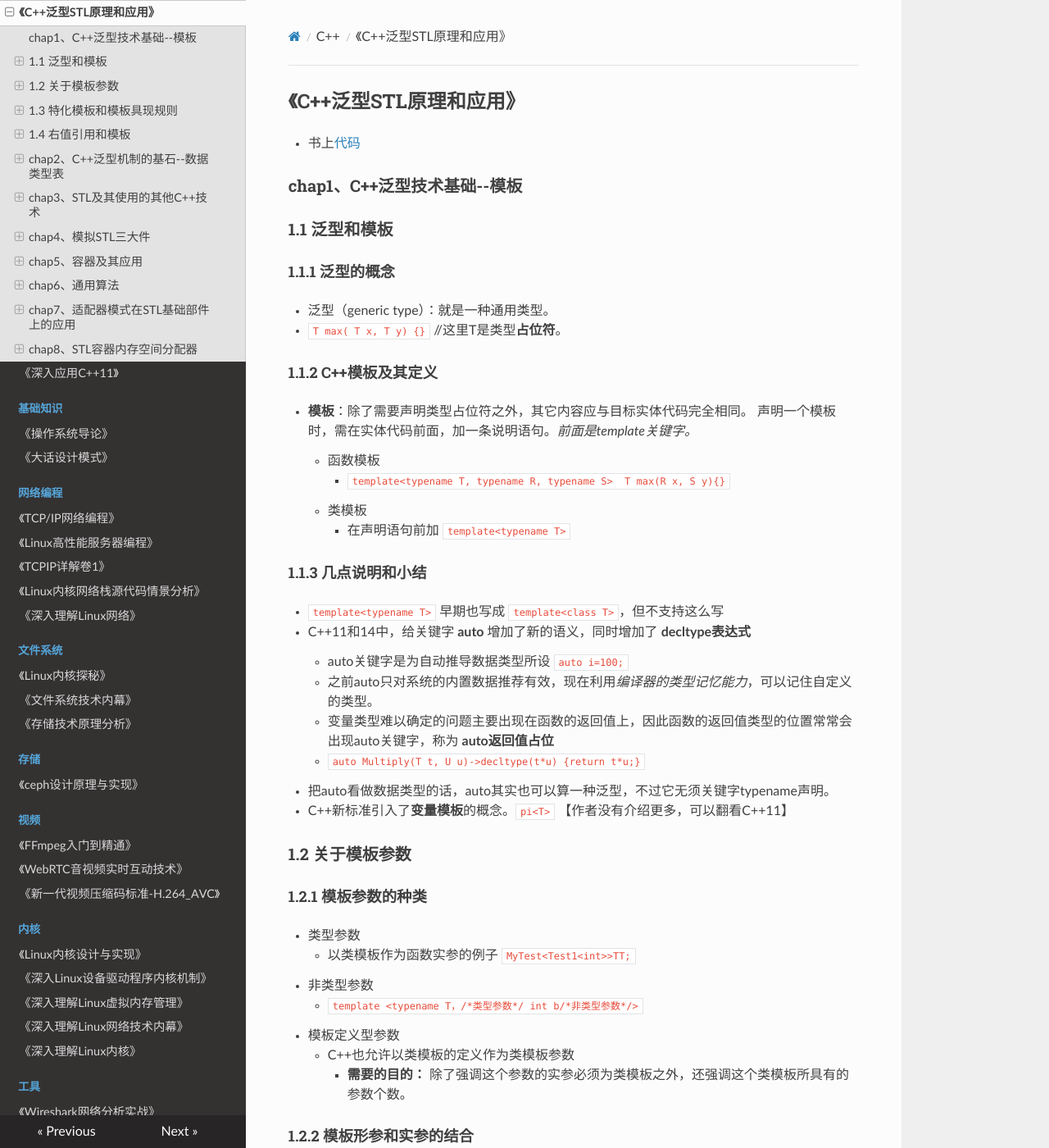
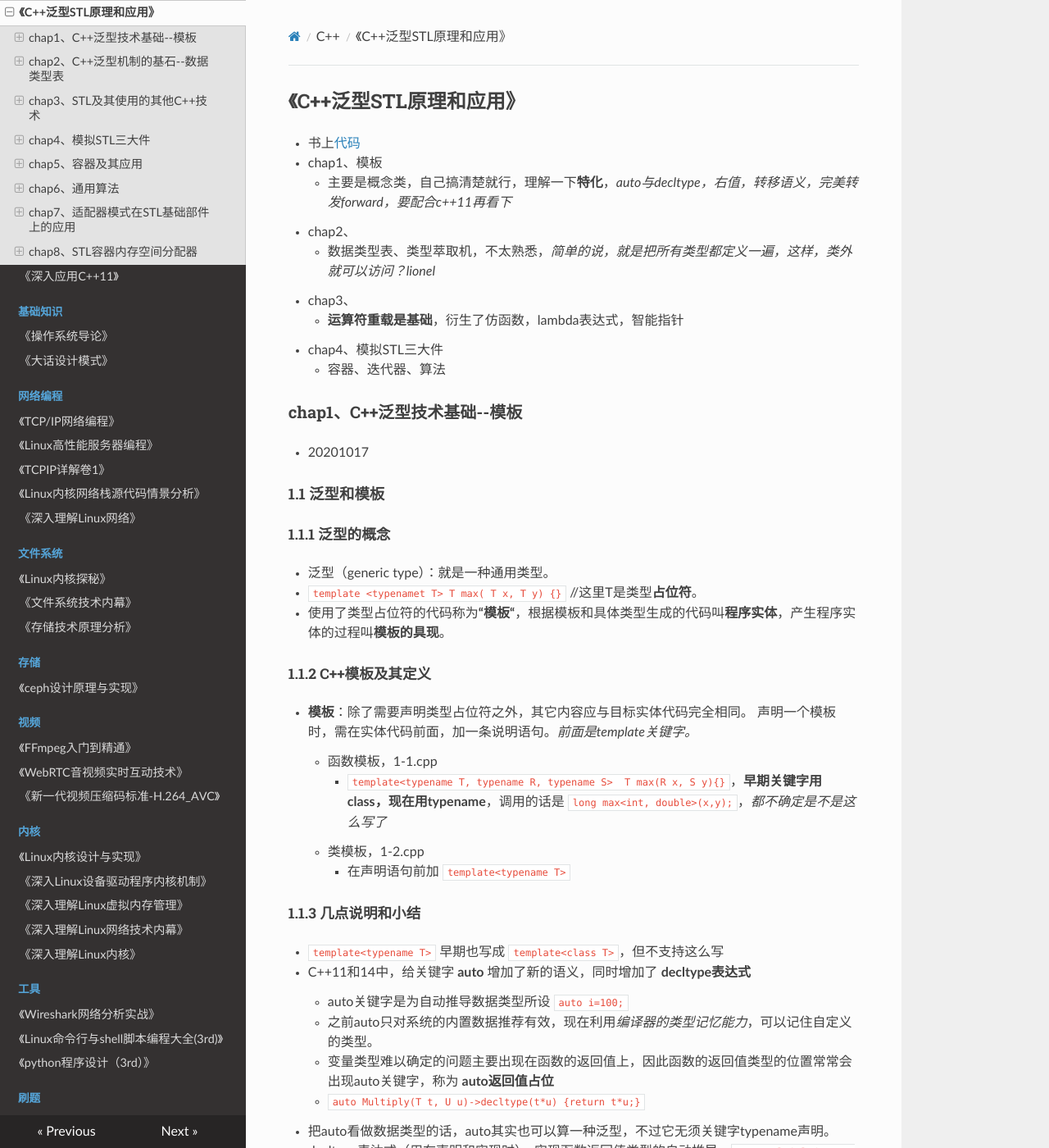
Before and after one commit to wolflion/booknotes, an MkDocs documentation site: the page built from docs/21STL/C++泛型STL原理和应用.md, in a window 1280 px wide and 1400 px high. Shown: the whole window at 82% size. Built offline with MkDocs 1.6.1, drawn with Linux system fonts in a browser that asks for light colours; nearby versions of some CDN libraries; some of the changed text lies outside the part shown.

Commit message:
Update C++泛型STL原理和应用.md

````diff
--- a/docs/21STL/C++泛型STL原理和应用.md
+++ b/docs/21STL/C++泛型STL原理和应用.md
@@ -1,25 +1,36 @@
 ## 《C++泛型STL原理和应用》
 
 + 书上[代码](https://gitee.com/fewolflion/BookNote/tree/master/01lioneloutput/60BookCode/C++%E6%B3%9B%E5%9E%8BSTL%E5%8E%9F%E7%90%86%E5%92%8C%E5%BA%94%E7%94%A8)
++ chap1、模板
+  + 主要是概念类，自己搞清楚就行，理解一下**特化**，*auto与decltype，右值，转移语义，完美转发forward，要配合c++11再看下*
++ chap2、
+  + 数据类型表、类型萃取机，不太熟悉，*简单的说，就是把所有类型都定义一遍，这样，类外就可以访问？lionel*
++ chap3、
+  + **运算符重载是基础**，衍生了仿函数，lambda表达式，智能指针
++ chap4、模拟STL三大件
+  + 容器、迭代器、算法
 
 ### chap1、C++泛型技术基础--模板
 
-### 1.1 泛型和模板
++ 20201017
 
-#### 1.1.1 泛型的概念
+#### 1.1 泛型和模板
+
+##### 1.1.1 泛型的概念
 
 + 泛型（generic type）：就是一种通用类型。
-+ `T max( T x, T y) {}`  //这里T是类型**占位符**。
++ `template <typenamet T> T max( T x, T y) {}`  //这里T是类型**占位符**。
++ 使用了类型占位符的代码称为**“模板“**，根据模板和具体类型生成的代码叫**程序实体**，产生程序实体的过程叫**模板的具现**。
 
-#### 1.1.2 C++模板及其定义
+##### 1.1.2 C++模板及其定义
 
 + **模板**：除了需要声明类型占位符之外，其它内容应与目标实体代码完全相同。 声明一个模板时，需在实体代码前面，加一条说明语句。*前面是template关键字。*
-  + 函数模板
-    + `template<typename T, typename R, typename S>  T max(R x, S y){}`
-  + 类模板
+  + 函数模板，1-1.cpp
+    + `template<typename T, typename R, typename S>  T max(R x, S y){}`，**早期关键字用class，现在用typename**，调用的话是 `long max<int, double>(x,y);`，*都不确定是不是这么写了*
+  + 类模板，1-2.cpp
     + 在声明语句前加 `template<typename T>`
 
-#### 1.1.3 几点说明和小结
+##### 1.1.3 几点说明和小结
 
 + `template<typename T>` 早期也写成 `template<class T>`，但不支持这么写
 + C++11和14中，给关键字 **auto** 增加了新的语义，同时增加了 **decltype表达式**
@@ -28,45 +39,51 @@
   + 变量类型难以确定的问题主要出现在函数的返回值上，因此函数的返回值类型的位置常常会出现auto关键字，称为 **auto返回值占位**
   + `auto Multiply(T t, U u)->decltype(t*u) {return t*u;}`
 + 把auto看做数据类型的话，auto其实也可以算一种泛型，不过它无须关键字typename声明。
++ decltype表达式（用在声明和实现时），实现函数返回值类型的自动推导，`auto Multiply(T t V v)->decltype(t*v) {return t*v;}`
 + C++新标准引入了**变量模板**的概念。`pi<T>` 【作者没有介绍更多，可以翻看C++11】
 
-### 1.2 关于模板参数
+#### 1.2 关于模板参数
 
-####  1.2.1 模板参数的种类
++ 预编译期间进行传递并被编译的
+
+#####  1.2.1 模板参数的种类
 
 + 类型参数
-  + 以类模板作为函数实参的例子 `MyTest<Test1<int>>TT;`
-+ 非类型参数
-  + `template <typename T，/*类型参数*/ int b/*非类型参数*/> `
-+ 模板定义型参数
+  + 以类模板作为函数实参的例子 `MyTest<Test1<int>>TT;`，**用关键字typename声明的参数**
++ 非类型参数，1-3.cpp
+  + `template <typename T，/*类型参数*/ int b/*非类型参数*/> `，**非类型参数可以定义时赋值，int b = 10**
+    + 是常量，不能被修改
+    + 只能是int、枚举、指针、引用类型
++ 模板定义型参数，1-4.cpp
   + C++也允许以类模板的定义作为类模板参数
     + **需要的目的：** 除了强调这个参数的实参必须为类模板之外，还强调这个类模板所具有的参数个数。
 
-####  1.2.2 模板形参和实参的结合
+#####  1.2.2 模板形参和实参的结合
 
 + 函数模板实参的隐式提供
-  + `add<int>(45,46);` 直接变成 `add(45,46);`
+  + `add<int>(45,46);` 直接变成 `add(45,46);`，**隐式实例化**，显式的话可以`add<double>(45,10.3);`返回double类型
 + 指针实参
   + 在C++中，指针被看作一种数据类型。
   + 见具体的代码； 【*作者没有描述，我还没太懂这部分*】
++ *函数模板实参的隐式提供*
 + 修饰字const和&的使用
   + 见具体的代码示例； 【*没见过具体的应用场景*】
 
-### 1.3 特化模板和模板具现规则
+#### 1.3 特化模板和模板具现规则
 
-####  1.3.1 特化(特列化)模板
+#####  1.3.1 特化(特列化)模板
 
-+ **特化(特列化)模板**：为有特殊算法要求的数据类型另行编写模板
++ **特化(特列化)模板**：为有特殊算法要求的数据类型另行编写模板，`template<>`，1-5.cpp
   + 通用模板：门票10块
   + 特化模板：学生和老人半价
 + 函数模板中的特化模板
   + 在实体代码前加以下声明 `tmplate<>`
-+ 类模板的特化和偏特化
++ 类模板的特化和偏特化，1-6.cpp
   + **偏特化：**只特化参数中的某一个或某几个
   + 偏特化模板的写法 `template<typename T2> struct Test<int,T2>{}`
   + 全特化模板的写法 `template<> struct Test<int,float>{}`
 
-####  1.3.2 模板的具现
+#####  1.3.2 模板的具现
 
 + 因为有了以上泛型模块的共存，编译器就需要选择一个生成实体模块代码，就有了规则。
 + 具体的优先顺序
@@ -75,30 +92,32 @@
   + 普通模板（函数或类）
   + 系统
 
-### 1.4 右值引用和模板
+#### 1.4 右值引用和模板
 
 + **转移语义**是C11推出的新概念和新技术。
 
-#### 1.4.1 右值引用
+##### 1.4.1 右值引用
+
++ 临时对象具有了将资源转移到另一个对象，免去深拷贝的麻烦
 
 + **右值：** 只能出现在赋值运算符右边。*仅能代表数据；匿名，无固定地址的对象。*
-+ **左值：** 既可以出现在赋值运算符左边，又可以出现在赋值运算符右边。*有名字，有固定地址的表达式*
-+ 右值引用
++ **左值：** 既可以出现在赋值运算符左边，又可以出现在赋值运算符右边。*有名字，有固定地址的表达式*，**代表一块存储空间**
++ 右值引用，1-8.cpp
   + C11之前有两种表示方式 `T& 别名 = lvalue;//引用` 和 `const T& 别名 = lvalue;//常引用`
   + C11之后仅定义一种：`const T& 别名 = rvalue;`
     + *强行为右值命名一个变量名，目的就是为延长右值生命期。*
     + **右值的非常量引用** `T&& 名称=rvalue;`
 
-#### 1.4.2 右值引用的应用1--转移语义
+##### 1.4.2 右值引用的应用1--转移语义
 
 + **深拷贝**
 + **浅拷贝**
 
-#### 1.4.3 右值引用的应用2--转移函数move()
+##### 1.4.3 右值引用的应用2--转移函数move()
 
 + 右值引用有好处后，左值也想利用，move的原型 `T&& move(T& val);`
 
-#### 1.4.4 右值引用的应用3--参数完美转发模板()
+##### 1.4.4 右值引用的应用3--参数完美转发模板()
 
 + **参数转发**
 + 1 完美转发问题的提出及解决思路
@@ -109,6 +128,8 @@
 
 ### chap2、C++泛型机制的基石--数据类型表
 
++ 20201017
+
 #### 2.1 类模板的公有数据类型成员
 
 + 原属模板私有的数据类型向外公开，使其成为一种“全局”类型。
@@ -116,6 +137,8 @@
 ##### 2.1.1 类的数据类型成员
 
 + **类的数据类型成员** ：在一个类中使用`typedef`定义一个已知数据类型的别名。 同时也称为 嵌入式类型(nested type)。
+
++ 在C++中，这种在类模板中定义的数据类型也称为nested type，嵌入式，可以给相应访问属性
 
 + 例2-1 定义了数据类型成员的类模板示例代码
 
@@ -126,6 +149,8 @@
 + 类模板中定义的数据类型，也称为**nested type（嵌入式类型）**，既然是类中定义的，就有`public`这样的属性。
 
 + 加一个`typename`以示，与**引用类静态成员区别**
+
++ **C++规定，凡属于类型的名称前面还必须在类型名前面冠以关键字typename**
 
   ```cpp
   template <typename T1, typename T2>
@@ -146,9 +171,13 @@
 
 + 别名的好处
   + 增加可读性；
+  + 复杂名称起一个简单别名
   + 编写平台无关的代码；
 
 #### 2.2 内嵌式数据类型表及数据类型衍生
+
++ 数据类型衍生：就是`T &`和`T *`
++ 内嵌式数据类型：**放在类前面**
 
 + **内嵌式数据类型表**：一个类模板会把typedef定义的所有公有数据类型集中形成一个数据类型表，并放在类模板中靠前的位置。这个数据类型表存在于类模板内部。
 
@@ -182,13 +211,21 @@
 
 ##### 2.3.2 数据类型表的应用
 
++ *要理解代码才行*
++ 2-5.cpp
+
+```cpp
+void T function(typename T::value_type x, typename T::reference y, typename T::pointer z) {}
+```
+
+
+
 
 #### 2.4 特化数据类型表
 
 + 特化数据类型表作用
   + 实现同一业务逻辑不同接口的统一。
-
-####
++ 2-6.cpp，*没懂*
 
 ```cpp
 class Test1{
@@ -258,6 +295,8 @@
 
 #### 2.5 STL中的Traits表
 
++ **迭代器是类模板，并在模板中包含内嵌数据类型表**
+
 + **Traits**实质上是特化数据类型表在STL中的一个具体应用，也是数据类型表，但因为它构思巧妙，称Traits技巧。
   + 应用背景
   + 使用特化模板实现指针的数据类型表
@@ -265,11 +304,19 @@
 + 1、应用背景
   + 迭代器
 + 2、使用特化模板实现指针的数据类型表
+  + 2-7.cpp
 + 3、汇总同类类模板的内嵌数据类型表形成统一接口
+  + 2-8.cpp
 
 ### chap3、STL及其使用的其他C++技术
 
++ 20201017-20201018
+
 ####  3.1 初识STL
+
+##### 3.1.1、STL是C++标准库中的模板类库
+
+##### 3.1.2、STL应用程序示例
 
 + 例3-1：编写一个数组，里面存放10个随机产生的整型数，把其中的数据从大到小和从小到大排序，最后输出它们。
   + 对于这个例子，用到了STL的三大组件：*容器、迭代器、通用算法*。
@@ -285,12 +332,22 @@
 
 ##### 3.2.2 函数对象（仿函数）
 
++ `sort(intVector.begin(), intVector.end(),greater<int>());`
++ 函数指针只代表1个函数，函数对象可以携带其它数据成员以及函数成员
+
 + [例3-6 函数对象作为函数参数的示例程序](https://gitee.com/fewolflion/BookNote/blob/master/01lioneloutput/60BookCode/C++%E6%B3%9B%E5%9E%8BSTL%E5%8E%9F%E7%90%86%E5%92%8C%E5%BA%94%E7%94%A8/chap3STL%E5%8F%8A%E5%85%B6%E4%BD%BF%E7%94%A8%E7%9A%84%E5%85%B6%E4%BB%96C++%E6%8A%80%E6%9C%AF/E3-06.cpp)
 
 ##### 3.2.3 Lambda表达式
 
++ 无名/匿名仿函数
+
 + [例3-7 lambda表达式与具有相同功能的仿函数的比较](https://gitee.com/fewolflion/BookNote/blob/master/01lioneloutput/60BookCode/C++%E6%B3%9B%E5%9E%8BSTL%E5%8E%9F%E7%90%86%E5%92%8C%E5%BA%94%E7%94%A8/chap3STL%E5%8F%8A%E5%85%B6%E4%BD%BF%E7%94%A8%E7%9A%84%E5%85%B6%E4%BB%96C++%E6%8A%80%E6%9C%AF/E3-07.cpp)。**Lambda表达式**又叫 *无名仿函数（或匿名仿函数）*
   + `[](int x){cout << 2*x << endl;} // 相当于在声明function类的同时，又定义了定义该对象`
+    + `[]`，仿函数中运算符`()`的重载函数名，也叫**lambda表达式前导符**
+    + `[]`里面“捕获列表”，`[]`，不捕获，`[=]`，值传递捕获，`[&]`，引用捕获
+    + `int x`中的int，是个**返回值类型**
+    + void和auto关键字可以省略
+    + **mutable关键字**
   + `[](int x){cout << 2*x << endl;}(10) //则是对象调用。`
 + [例3-8 多种lambda表达式调用示例程序](https://gitee.com/fewolflion/BookNote/blob/master/01lioneloutput/60BookCode/C++%E6%B3%9B%E5%9E%8BSTL%E5%8E%9F%E7%90%86%E5%92%8C%E5%BA%94%E7%94%A8/chap3STL%E5%8F%8A%E5%85%B6%E4%BD%BF%E7%94%A8%E7%9A%84%E5%85%B6%E4%BB%96C++%E6%8A%80%E6%9C%AF/E3-08.cpp)
 + [例3-9 当用户输入一个15~20的数据时，输出2倍，否则输出本身](https://gitee.com/fewolflion/BookNote/blob/master/01lioneloutput/60BookCode/C++%E6%B3%9B%E5%9E%8BSTL%E5%8E%9F%E7%90%86%E5%92%8C%E5%BA%94%E7%94%A8/chap3STL%E5%8F%8A%E5%85%B6%E4%BD%BF%E7%94%A8%E7%9A%84%E5%85%B6%E4%BB%96C++%E6%8A%80%E6%9C%AF/E3-09.cpp)
@@ -301,18 +358,26 @@
 
 #### 3.3 智能指针
 
++ 把资源（内存）与指针对象的生命周期绑定起来，创建对象时立即为其分配资源，对象销毁时则立即释放资源
+
 ##### 3.3.1 智能指针的基本原理
 
 + 1、指针对象与资源的绑定
-  + **RAII（Resource Acquisition is Initialization）**，是把裸指针（原始指针）和与它相关的操作封装成一个类，创建时调用构造函数，销毁时调用析构函数。重载了`opertaor->`和`operator *`
+  + **RAII（Resource Acquisition is Initialization）**，是把裸指针（原始指针）和与它相关的操作封装成一个类，在创建对象时调用构造函数，对象销毁时调用析构函数。重载了`opertaor->`和`operator *`
   + [例3-12 编写一年智能指针示例程序](https://gitee.com/fewolflion/BookNote/blob/master/01lioneloutput/60BookCode/C++%E6%B3%9B%E5%9E%8BSTL%E5%8E%9F%E7%90%86%E5%92%8C%E5%BA%94%E7%94%A8/chap3STL%E5%8F%8A%E5%85%B6%E4%BD%BF%E7%94%A8%E7%9A%84%E5%85%B6%E4%BB%96C++%E6%8A%80%E6%9C%AF/E3-12.cpp)
 + 2、可共享资源的智能指针
+  + 多个指针指向同一个资源（计数器）
+  + 类中以友元类的方式指定了资源使用者的所属类SharePtr
+  + 第一次创建时，用裸指针进行初始化，计数器置1，以后每创建一个副本，再加1
   + 创建时加1，销毁时减1，直到0为止。
   + [例3-13 编写一个演示程序](https://gitee.com/fewolflion/BookNote/blob/master/01lioneloutput/60BookCode/C++%E6%B3%9B%E5%9E%8BSTL%E5%8E%9F%E7%90%86%E5%92%8C%E5%BA%94%E7%94%A8/chap3STL%E5%8F%8A%E5%85%B6%E4%BD%BF%E7%94%A8%E7%9A%84%E5%85%B6%E4%BB%96C++%E6%8A%80%E6%9C%AF/E3-13.cpp)
 
 ##### 3.3.2 C++11支持的智能指针
 
++ **C++98里的`auto_ptr`废弃了**，不能放在容器中
+
 + 1、unique_ptr
+  + **无法复制构造/复制赋值，可以移动构造/移动赋值**
   + 0
   + unique_ptr用在如下场合
     + 利用动态指针的RAII特性，保证程序出现异常时能确保动态资源的释放
@@ -328,6 +393,7 @@
     + 在if语句中作为转移条件
     + 定制资源销毁操作deleter
 + 3、weak_ptr
+  + weak_ptr配合shared_ptr工作
   + 没有重载operator->和operator*操作符，**不能直接通过weak_ptr使用对象**
   + **两个类互为对方指针的资源类型，出现了所谓的“循环”引用**，会造成计数器的计数失控，于是产生了**可以共享资源，但不参与计数的weak_ptr来解决这种循环引用**
 
````
